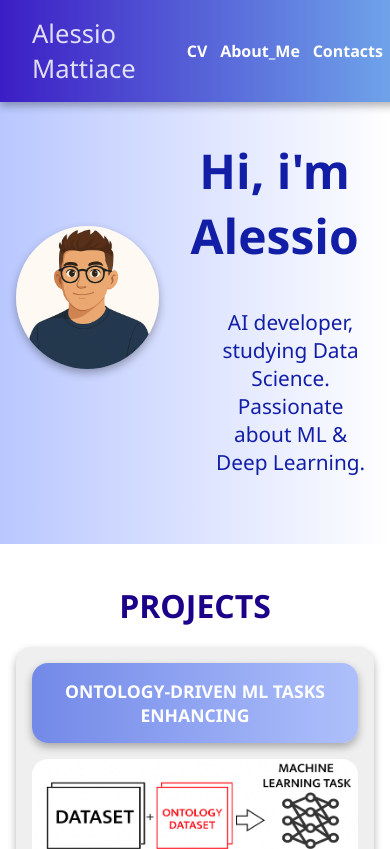
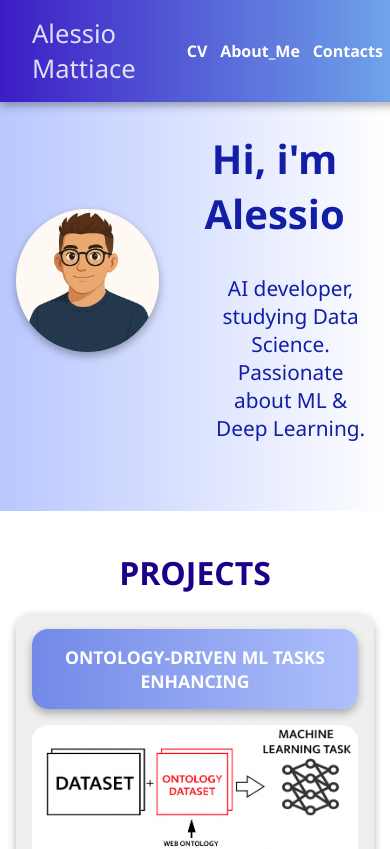
Before and after one commit to alematt0504/alematt0504.github.io, a plain HTML site: page index.html in a window 390 px wide. Shown: the top 849 px of the page. Drawn offline with Linux system fonts and the light colour scheme.

Commit message:
font fix

```diff
--- a/index.html
+++ b/index.html
@@ -71,7 +71,7 @@
         }
 
         .hero h1 {
-            font-size: 3rem;
+            font-size: 2.5rem;
             color: #121ea6;
         }
 
@@ -102,8 +102,8 @@
             .hero-photo {
                 width: 40%;
                 height: 40%;
-                max-height: 400px;
-                max-width: 400px;
+                max-height: 300px;
+                max-width: 300px;
                 border-radius: 50%;
                 object-fit: cover;
                 box-shadow: 0 4px 8px rgba(0, 0, 0, 0.3);
```
